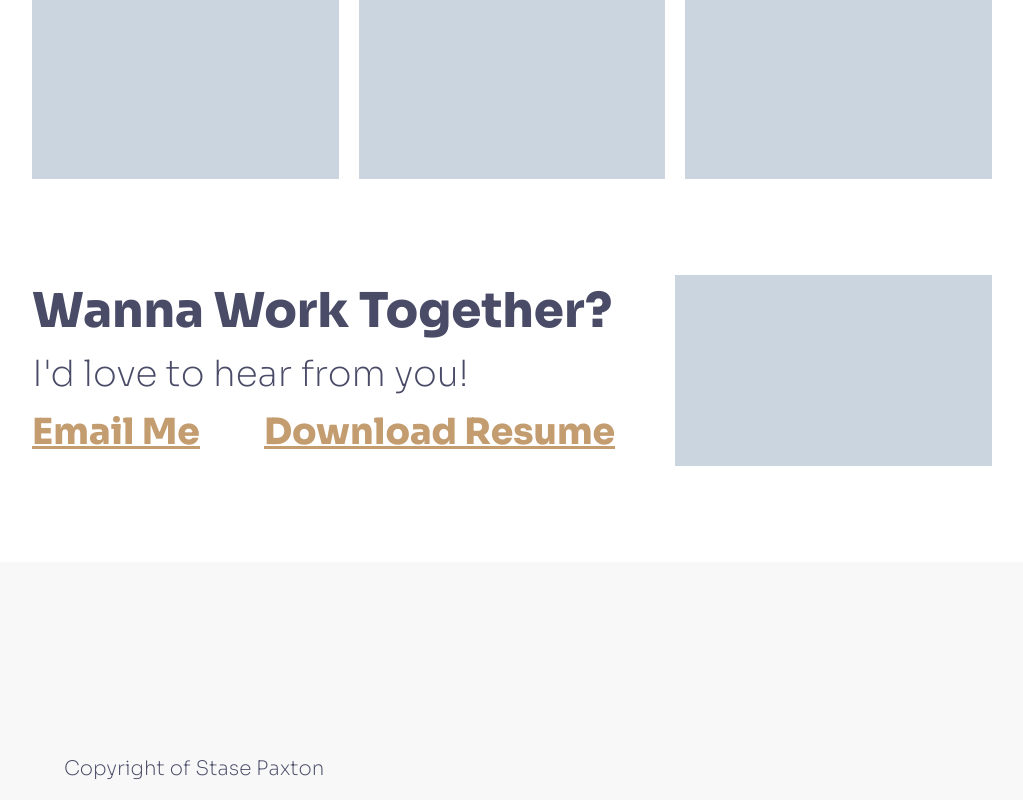
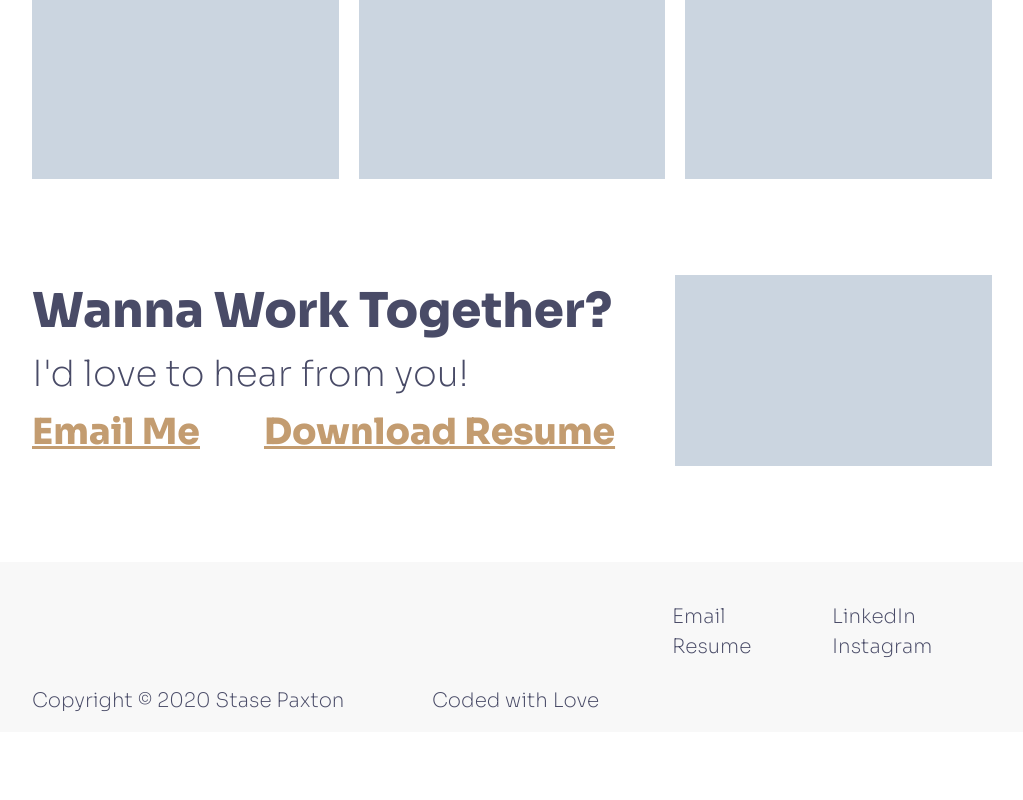
Before and after one commit to StasePaxton/stasepaxton.github.io, a Next.js app: page / in a window 1280 px wide. Shown: the part 1360-2160 px from the top of the page, without its empty margins (128-1151 px from the left). After the commit the page ends 2092 px from the top, so only its background shows below. Built offline with nearby package versions, Linux system fonts and the light colour scheme.

Commit message:
Moar links

```diff
--- a/components/footer.js
+++ b/components/footer.js
@@ -1,9 +1,22 @@
 export default function Navigation() {
   return (
-    <footer className="px-48 pt-48 pb-4 bg-white-smoke">
+    <footer className="pt-10 pb-4 bg-white-smoke">
       <div className="container mx-auto">
         <div className="flex">
-          <span className="font-thin text-xl">Copyright of Stase Paxton</span>
+          <span className="w-8/12 font-thin text-xl"></span>
+          <span className="w-2/12 font-thin text-xl"><a href="mailto:stase@stasepaxton.com">Email</a></span>
+          <span className="w-2/12 font-thin text-xl"><a href="https://www.linkedin.com/in/stase-paxton-7b24b110a/">LinkedIn</a></span>
+        </div>
+
+        <div className="flex mb-6">
+          <span className="w-8/12 font-thin text-xl"></span>
+          <span className="w-2/12 font-thin text-xl">Resume</span>
+          <span className="w-2/12 font-thin text-xl"><a href="https://www.instagram.com/socialmanickin/">Instagram</a></span>
+        </div>
+
+        <div className="flex">
+          <span className="w-5/12 font-thin text-xl">Copyright &#169; 2020 Stase Paxton</span>
+          <span className="w-7/12 font-thin text-xl"><a href="https://github.com/stasepaxton/stasepaxton.github.io">Coded with Love</a></span>
         </div>
       </div>
     </footer>
```
